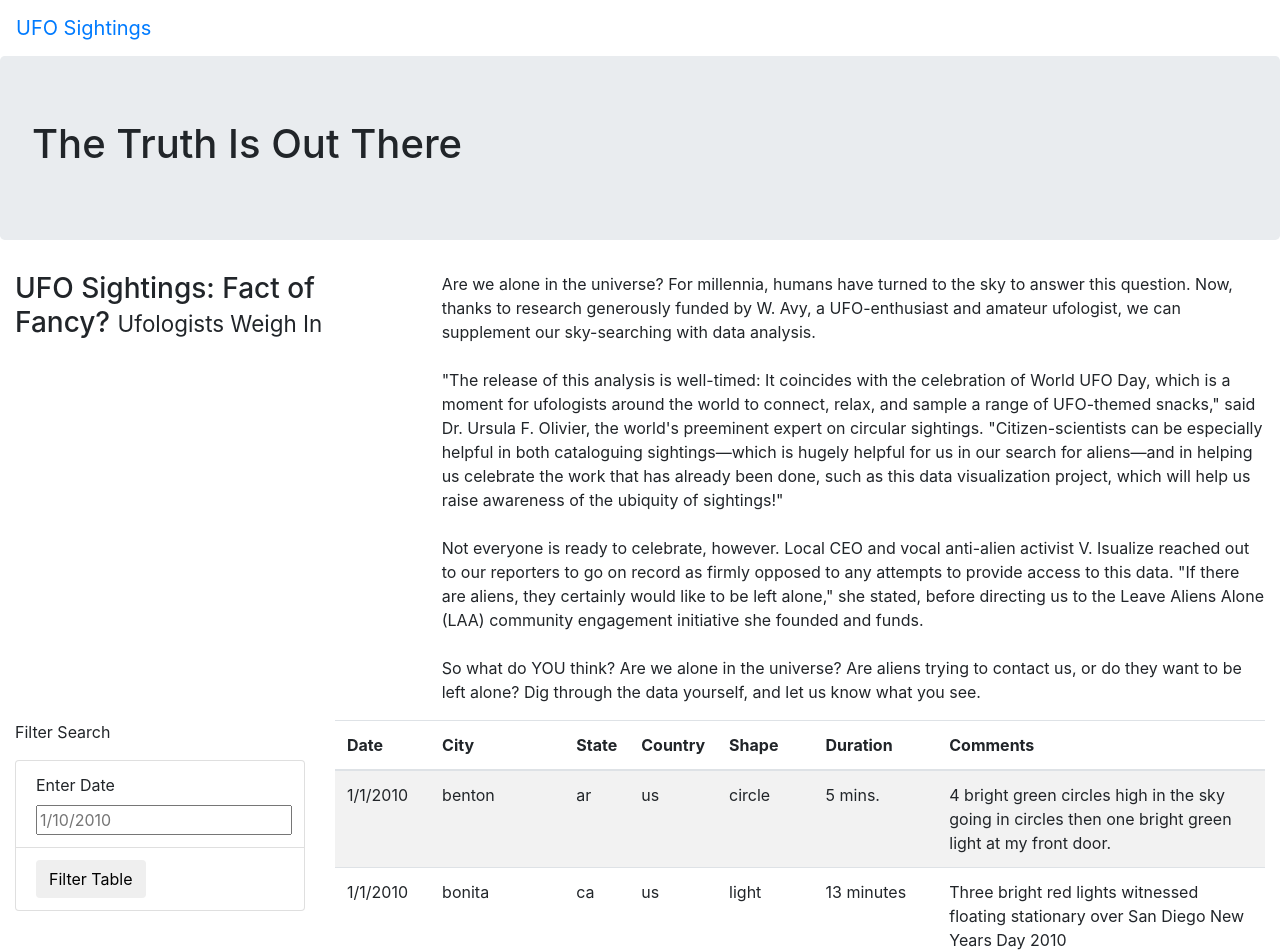
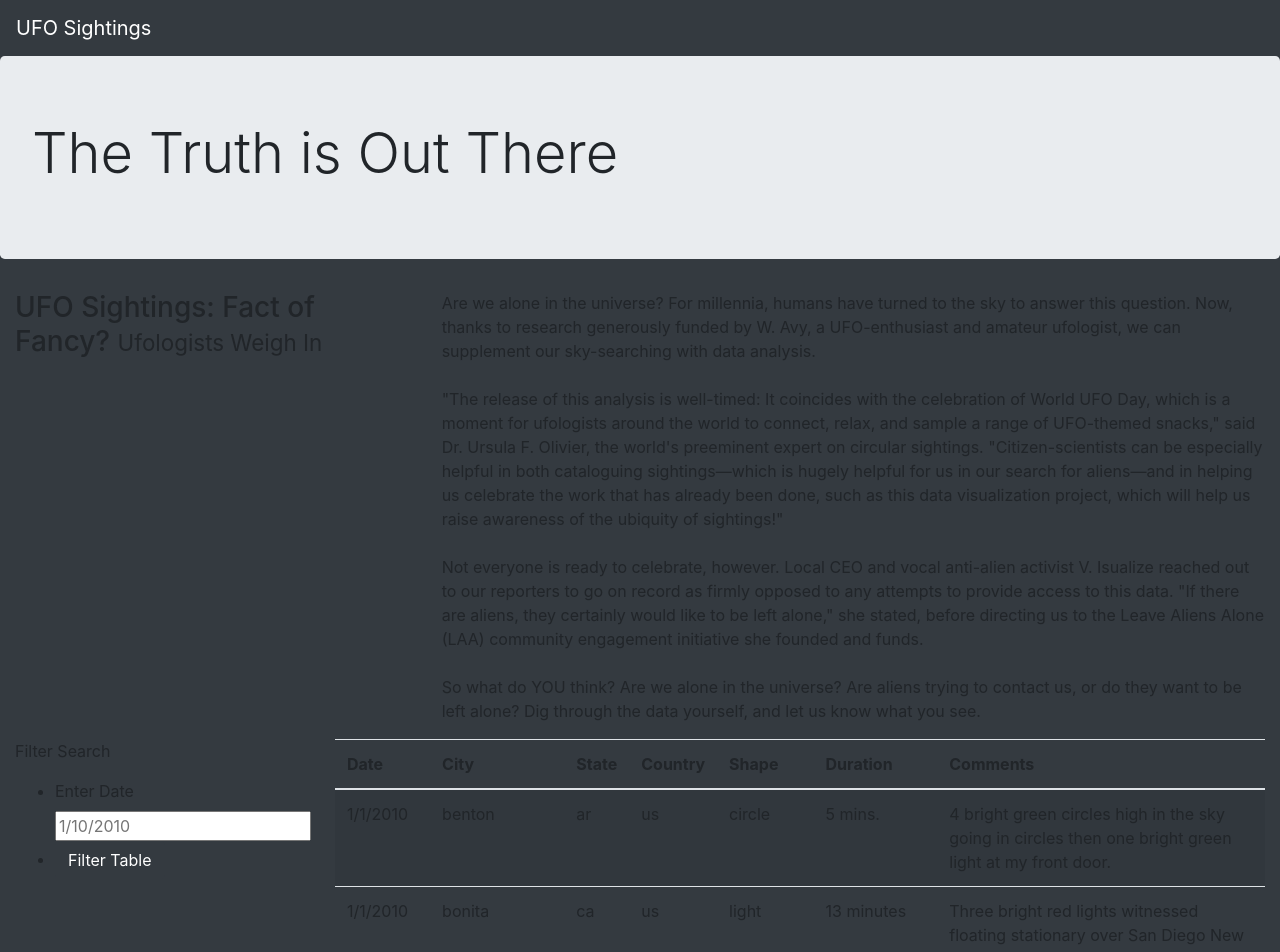
Before and after one commit to itochax23/UFOs, a plain HTML site: page index.html in a window 1280 px wide. Shown: the top 952 px of the page. Drawn offline with nearby package versions, Linux system fonts and the light colour scheme.

Commit message:
Update index.html

```diff
--- a/index.html
+++ b/index.html
@@ -13,15 +13,15 @@
     />
     <link rel="stylesheet" href="static/css/style.css">
 </head>
-<body>
+<body class="bg-dark">
     <div class="wrapper">
-        <nav class="navbar navbar-expand-lg">
+        <nav class="navbar navbar-dark bg-dark navbar-expand-lg">
             <a class="navbar-brand" href="index.html">UFO Sightings</a>
         </nav>
     </div>
     <div class="jumbotron">
-        <h1>The Truth Is Out There</h1>
-    </div>
+        <h1 class="display-4">The Truth is Out There</h1>
+      </div>
     <div class="container-fluid">
         <div class="row">
           <div class="col-md-4">
@@ -37,19 +37,21 @@
     <div class="container-fluid">
         <div class="row">
           <div class="col-md-3">
-            <form>
+            <form class="bg-dark">
                 <p>Filter Search</p>
-              </form>
-              <ul class="list-group">
-                <li class="list-group-item">
+                <ul class="bg-dark">
+                  <li class="bg-dark">
                     <label for="date">Enter Date</label>
                     <input type="text" placeholder="1/10/2010" id="datetime" />
-                </li>
-                <li class="list-group-item">
-                    <button id="filter-btn" type="button" class="btn btn-default">Filter Table</button>
-                </li>
-            </ul>
-          </div>
+                  </li>
+                  <li class="bg-dark">
+                     <button id="filter-btn" type="button" class="btn btn-dark">
+                       Filter Table
+                     </button>
+                  </li>
+                </ul>
+               </form>
+            </div>
         <div class="col-md-9">
             <table class="table table-striped">
                 <thead>
```
